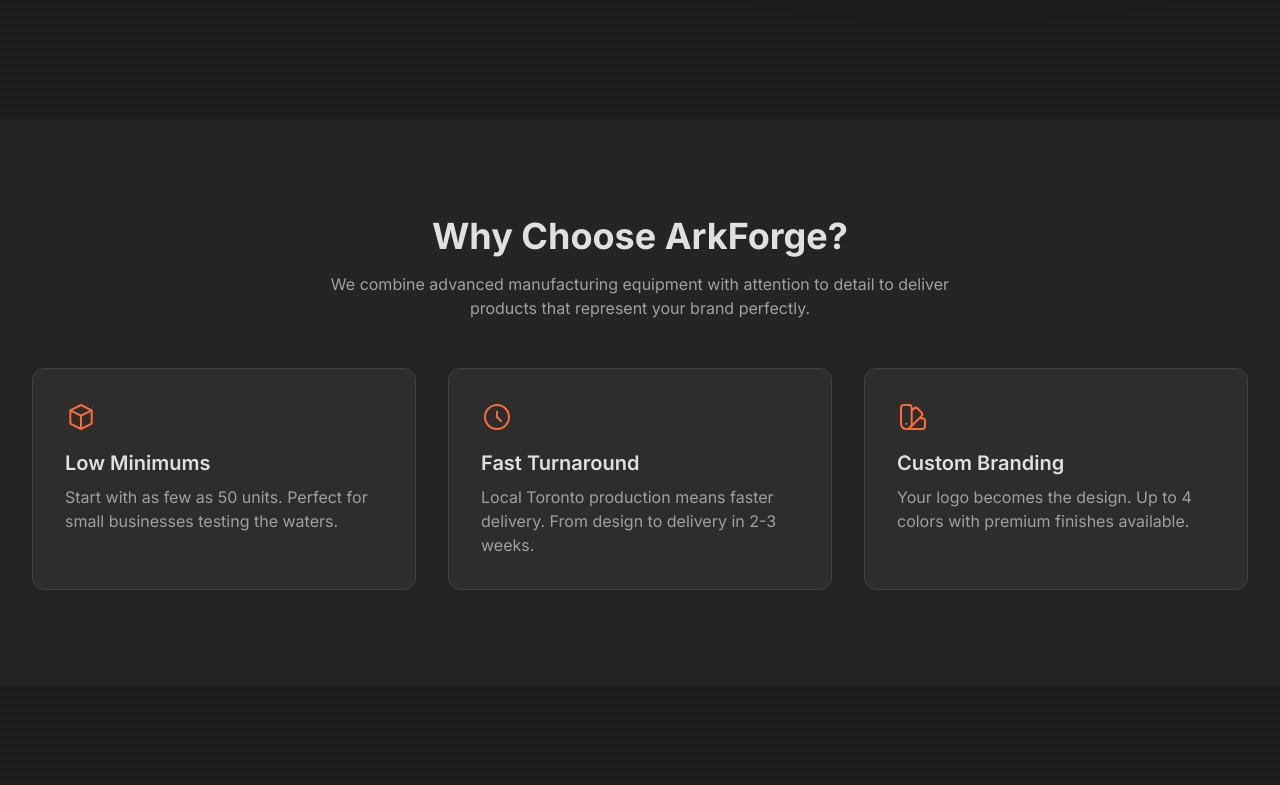
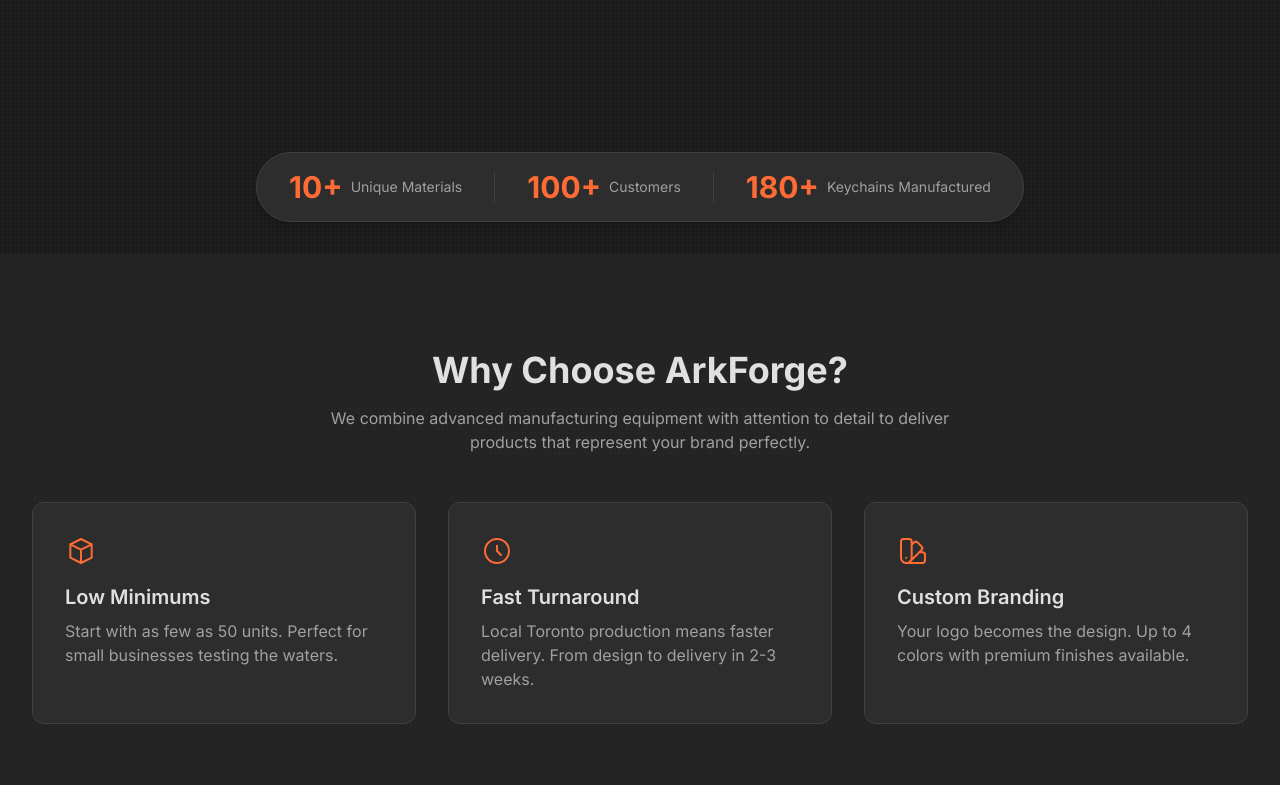
Before and after one commit to ARK650/ArkForge, a Next.js app: page /ArkForge/ in a window 1280 px wide. Shown: the part 760-1545 px from the top of the page. Built offline with nearby package versions, Linux system fonts and the light colour scheme.

Commit message:
Add stats pill section between hero and features

```diff
--- a/app/page.tsx
+++ b/app/page.tsx
@@ -93,6 +93,30 @@
           aria-hidden="true"
           className="absolute top-1/2 right-0 -translate-y-1/2 w-1/2 h-96 bg-accent/5 blur-3xl rounded-full pointer-events-none"
         />
+      </SectionWrapper>
+
+      {/* Stats Pill Section */}
+      <SectionWrapper className="py-8">
+        <Container>
+          <div className="flex justify-center">
+            <div className="inline-flex flex-wrap justify-center items-center gap-4 md:gap-8 px-8 py-4 bg-surface rounded-full border border-border shadow-lg">
+              <div className="flex items-center gap-2">
+                <span className="text-2xl md:text-3xl font-bold text-accent">10+</span>
+                <span className="text-sm text-text-secondary">Unique Materials</span>
+              </div>
+              <div className="hidden md:block w-px h-8 bg-border" />
+              <div className="flex items-center gap-2">
+                <span className="text-2xl md:text-3xl font-bold text-accent">100+</span>
+                <span className="text-sm text-text-secondary">Customers</span>
+              </div>
+              <div className="hidden md:block w-px h-8 bg-border" />
+              <div className="flex items-center gap-2">
+                <span className="text-2xl md:text-3xl font-bold text-accent">180+</span>
+                <span className="text-sm text-text-secondary">Keychains Manufactured</span>
+              </div>
+            </div>
+          </div>
+        </Container>
       </SectionWrapper>
 
       {/* Features Section */}
```
